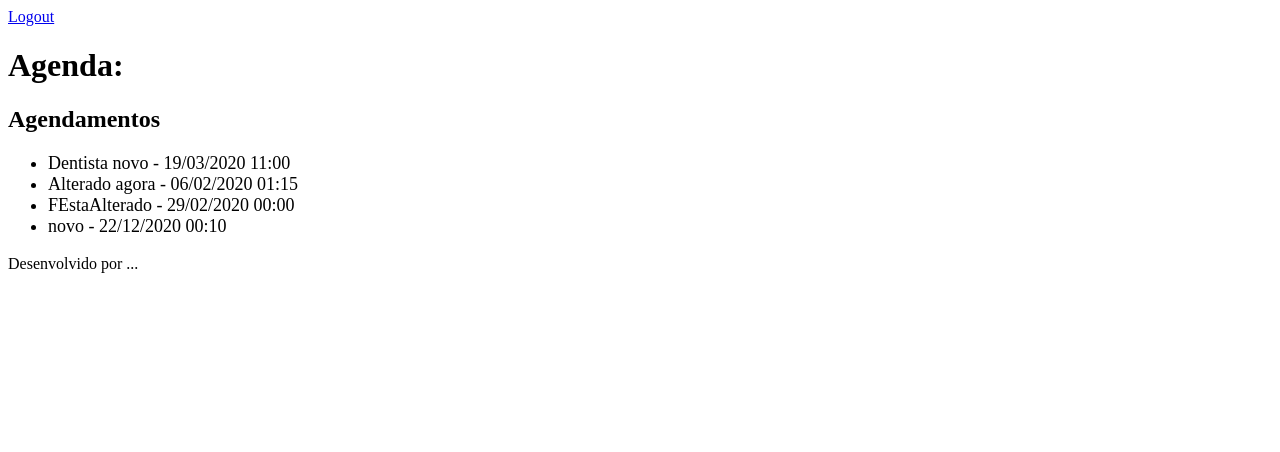
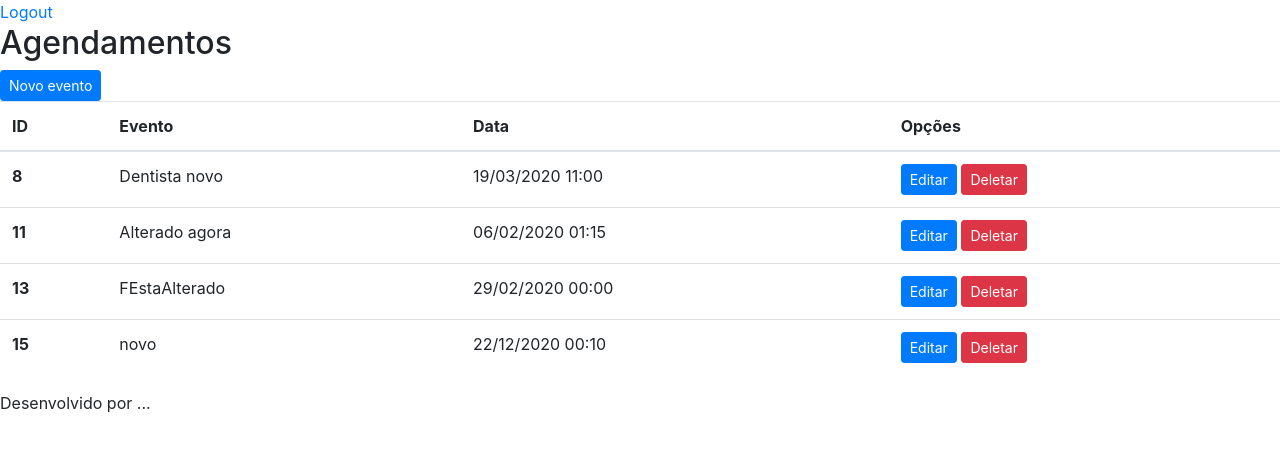
Before and after one commit to tonypigossi/agenda, a Django app: page /agenda/ in a window 1280 px wide. Shown: the top 452 px of the page. Run offline with Django 3.2, Linux system fonts and the light colour scheme; a user stored in the database is signed in; data comes from the database, SQL or seed files in the repository; both versions use the stored data as it was after the commit; some libraries are stand-ins or nearby versions.

Commit message:
Evento Delete e Update

```diff
--- a/agenda/settings.py
+++ b/agenda/settings.py
@@ -120,5 +120,9 @@ USE_TZ = True
 
 STATIC_URL = '/static/'
 
+STATICFILES_DIRS= [
+    os.path.join(BASE_DIR, 'static'),
+]
+
 LOGIN_REDIRECT_URL = '/'
 LOGOUT_REDIRECT_URL = '/'
--- a/agenda/urls.py
+++ b/agenda/urls.py
@@ -21,8 +21,9 @@ from django.views.generic import RedirectView
 urlpatterns = [
     path('admin/', admin.site.urls),
     path('eventos/<titulo_evento>', views.GetEventoLocal),
-    path('agenda/', views.lista_eventos),
-    # path('login_user/', views.login_user),
+    path('agenda/', views.lista_eventos, name='agenda'),
+    path('agenda/evento/', views.evento, name='evento'),
+    path('agenda/evento/delete/<int:id_evento>', views.delete_evento, name='delete_Evento'),
     path('accounts/', include('django.contrib.auth.urls')),
     path('', RedirectView.as_view(url='agenda/')),
 ]
--- a/core/admin.py
+++ b/core/admin.py
@@ -2,7 +2,7 @@ from django.contrib import admin
 from core.models import Evento
 
 class EventoAdmin(admin.ModelAdmin):
-    list_display =  ('titulo', 'data_evento', 'data_cricao')
+    list_display =  ('id', 'titulo', 'data_evento', 'data_cricao')
     list_filter = ('titulo', 'usuario', 'data_evento',)
 
 
--- a/core/models.py
+++ b/core/models.py
@@ -27,3 +27,6 @@ class Evento(models.Model):
 
     def get_data_evento(self):
         return self.data_evento.strftime('%d/%m/%Y %H:%M')
+
+    def get_data_evento_input(self):
+        return self.data_evento.strftime('%Y-%m-%dT%H:%M')
--- a/core/views.py
+++ b/core/views.py
@@ -2,13 +2,8 @@ from django.shortcuts import render, redirect
 from django.http import HttpResponse
 from django.contrib.auth.decorators import login_required
 from django.conf import settings
-from core.models import Evento
-
-# def index(request):
-#     return redirect('agenteste')
-#
-# def login_user(request):
-#     return render(request, 'login.html')
+from core import models
+from core import forms
 
 def GetEventoLocal(request, titulo_evento):
     evento = Evento.objects.get(titulo = titulo_evento)
@@ -19,6 +14,58 @@ def GetEventoLocal(request, titulo_evento):
 @login_required()
 def lista_eventos(request):
     usuario = request.user
-    eventos = Evento.objects.filter(usuario=usuario)
+    eventos = models.Evento.objects.filter(usuario=usuario)
     data = {'eventos': eventos}
     return render(request, 'agenda.html', data)
+
+
+@login_required()
+def evento(request):
+    mensagem = ''
+    id_evento = request.GET.get('id_evento')
+    print(id_evento)
+    if id_evento is not None and request.method != 'POST':
+        data = {}
+        data['evento'] = models.Evento.objects.get(id=id_evento)
+        return render(request, 'evento.html', data)
+    elif request.method == 'POST':
+        try:
+            titulo = request.POST.get('titulo_evento')
+            descricao = request.POST.get('descricao_evento')
+            local_evento= request.POST.get('local_evento')
+            data_evento = request.POST.get('data_evento')
+            usuario = request.user
+            if id_evento is not None:
+                if models.Evento.objects.get(id=id_evento).usuario == usuario:
+                    models.Evento.objects.filter(id=id_evento).update(
+                                                 titulo=titulo,
+                                                 descricao=descricao,
+                                                 data_evento=data_evento,
+                                                 local_evento=local_evento,
+                                                 usuario=usuario
+                                                 )
+            else:
+                models.Evento.objects.create(titulo=titulo,
+                                             descricao=descricao,
+                                             data_evento=data_evento,
+                                             local_evento=local_evento,
+                                             usuario=usuario
+                                             )
+        except Exception as e:
+            mensagem = str(e)
+            # return render(request, 'evento.html', {'mensagem': mensagem})
+        else:
+            # mensagem = 'Salvo com sucesso'
+            return redirect('agenda')
+
+    return render(request, 'evento.html')
+
+
+@login_required()
+def delete_evento(request, id_evento):
+    usuario = request.user
+    evento = models.Evento.objects.get(id=id_evento)
+    if usuario == evento.usuario:
+        models.Evento.objects.filter(id=id_evento).delete()
+
+    return redirect('agenda')
--- a/templates/agenda.html
+++ b/templates/agenda.html
@@ -2,10 +2,30 @@
 
 {% block content %}
     <h2>Agendamentos</h2>
-        <ul style="font-size: 18px;">
-            {% for evento in eventos %}
-            <li>{{ evento.titulo }} - {{ evento.get_data_evento }}</li>
-            {% endfor %}
-
-        </ul>
+    <a href="{% url 'evento' %}">
+        <button type="button" class="btn btn-primary btn-sm" name="btnNovoEvento">Novo evento</button>
+    </a>
+    <table class="table">
+      <thead>
+        <tr>
+          <th scope="col">ID</th>
+          <th scope="col">Evento</th>
+          <th scope="col">Data</th>
+          <th scope="col">Opções</th>
+        </tr>
+      </thead>
+      <tbody>
+        {% for evento in eventos %}
+        <tr>
+          <th scope="row">{{ evento.id }}</th>
+          <td>{{ evento.titulo }} </td>
+          <td>{{ evento.get_data_evento }}</td>
+          <td>
+              <a href="evento/?id_evento={{ evento.id }}" class="btn btn-primary btn-sm">Editar</a>
+              <a href="{% url 'delete_Evento' evento.id %}" class="btn btn-danger btn-sm">Deletar</a>
+          </td>
+        </tr>
+        {% endfor %}
+      </tbody>
+    </table>
 {% endblock %}
--- a/templates/model-header.html
+++ b/templates/model-header.html
@@ -1,5 +1,6 @@
+{% load static %}
 <meta charset="UTF-8">
 <meta name="viewport" content="width=device-width, initial-scale=1.0">
+<link rel="stylesheet" href="{% static 'bootstrap/css/bootstrap.css' %}">
 <title>Agenda</title>
     <a href="{% url 'logout' %}">Logout</a>
-    <h1>Agenda:</h1>
--- a/templates/model-page.html
+++ b/templates/model-page.html
@@ -6,5 +6,9 @@
 <body>
     {% block content %} {% endblock %}
     {% include 'model-footer.html' %}
+
+    <script src="https://code.jquery.com/jquery-3.3.1.slim.min.js" integrity="sha384-q8i/X+965DzO0rT7abK41JStQIAqVgRVzpbzo5smXKp4YfRvH+8abtTE1Pi6jizo" crossorigin="anonymous"></script>
+    <script src="https://cdnjs.cloudflare.com/ajax/libs/popper.js/1.14.7/umd/popper.min.js" integrity="sha384-UO2eT0CpHqdSJQ6hJty5KVphtPhzWj9WO1clHTMGa3JDZwrnQq4sF86dIHNDz0W1" crossorigin="anonymous"></script>
+    <script src="https://stackpath.bootstrapcdn.com/bootstrap/4.3.1/js/bootstrap.min.js" integrity="sha384-JjSmVgyd0p3pXB1rRibZUAYoIIy6OrQ6VrjIEaFf/nJGzIxFDsf4x0xIM+B07jRM" crossorigin="anonymous"></script>
 </body>
 </html>
```
Also changed, not shown: templates/evento.html (+6 -6 lines), db.sqlite3.
